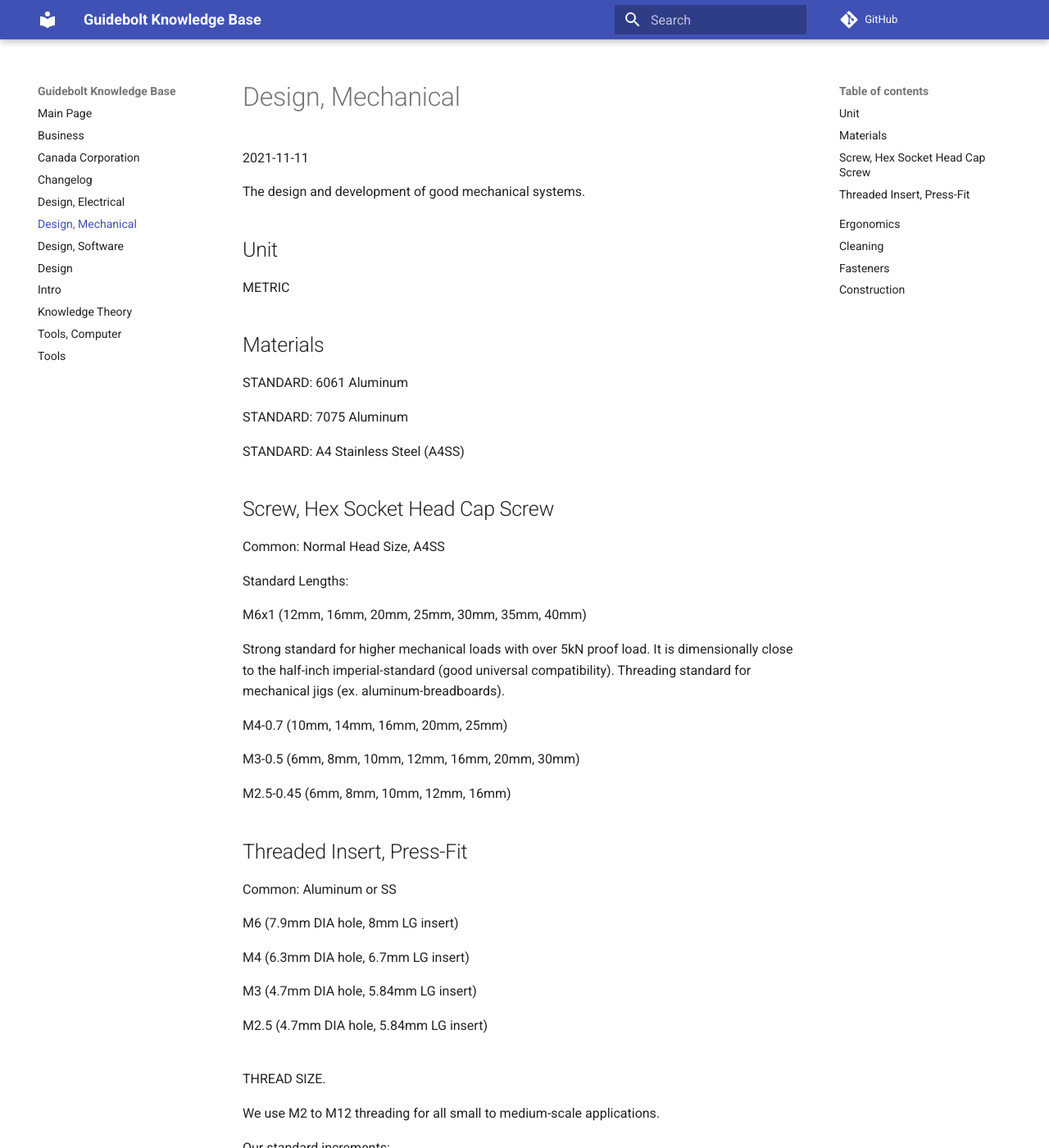
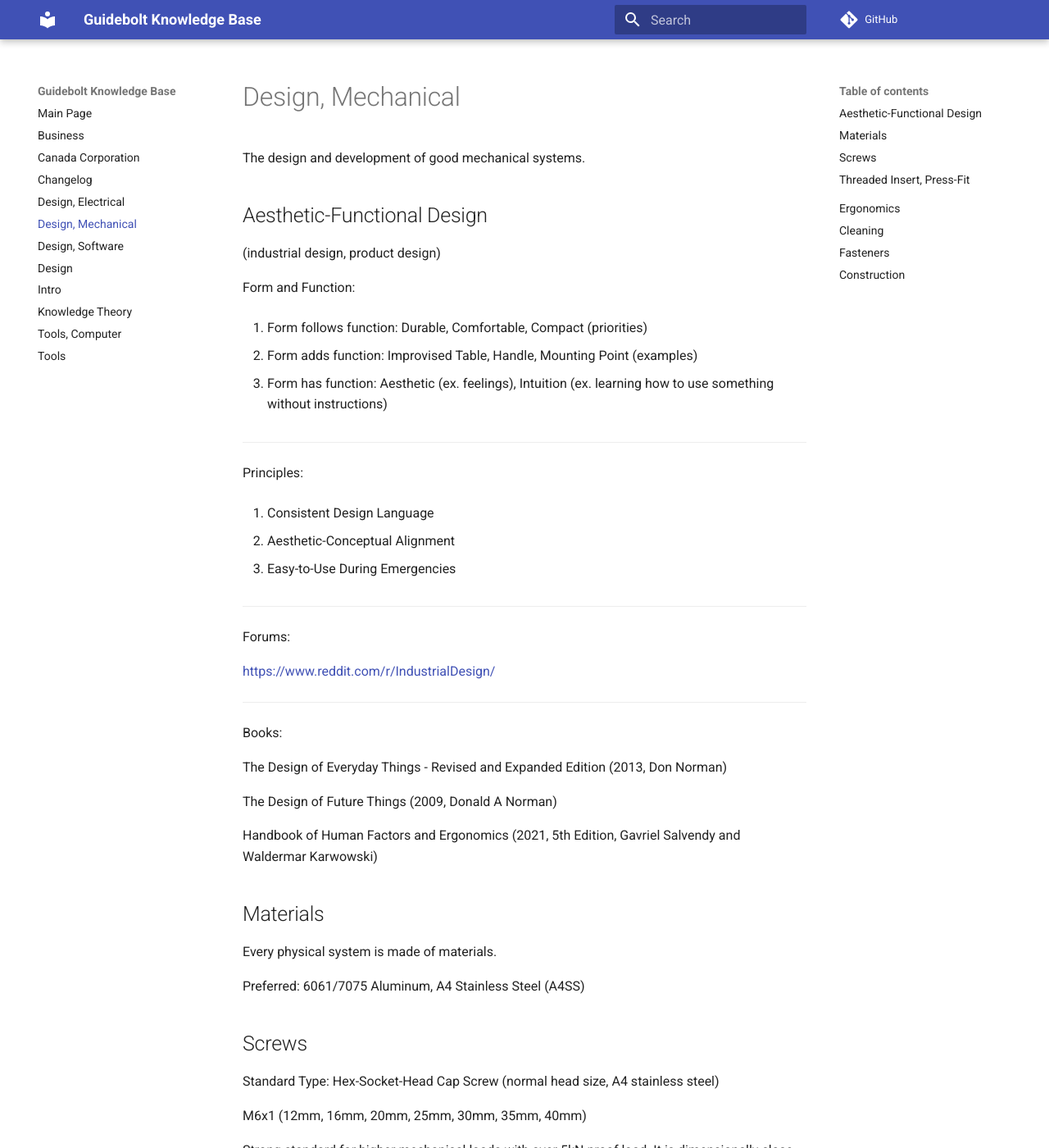
Before and after one commit to Guidebolt/knowledge, an MkDocs documentation site: the page built from docs/design-mech.md, in a window 1280 px wide and 1400 px high. Shown: the whole window at 82% size. Built offline with MkDocs 1.6.1 and Material for MkDocs 9.7.7, drawn with Linux system fonts in a browser that asks for light colours; comment, search, counter and statistics services are not loaded.

Commit message:
aesthetic-functional design

```diff
--- a/docs/design-mech.md
+++ b/docs/design-mech.md
@@ -1,26 +1,54 @@
 # Design, Mechanical
-
-2021-11-11
 
 The design and development of good mechanical systems.
 
-## Unit
+## Aesthetic-Functional Design
 
-METRIC
+(industrial design, product design)
+
+Form and Function:
+
+1. Form follows function: Durable, Comfortable, Compact (priorities)
+
+2. Form adds function: Improvised Table, Handle, Mounting Point (examples)
+
+3. Form has function: Aesthetic (ex. feelings), Intuition (ex. learning how to use something without instructions)
+
+---
+
+Principles:
+
+1. Consistent Design Language
+
+2. Aesthetic-Conceptual Alignment
+
+3. Easy-to-Use During Emergencies
+
+---
+
+Forums:
+
+[https://www.reddit.com/r/IndustrialDesign/](https://www.reddit.com/r/IndustrialDesign/)
+
+---
+
+Books:
+
+The Design of Everyday Things - Revised and Expanded Edition (2013, Don Norman)
+
+The Design of Future Things (2009, Donald A Norman)
+
+Handbook of Human Factors and Ergonomics (2021, 5th Edition, Gavriel Salvendy and Waldermar Karwowski)
 
 ## Materials
 
-STANDARD: 6061 Aluminum
+Every physical system is made of materials.
 
-STANDARD: 7075 Aluminum
+Preferred: 6061/7075 Aluminum, A4 Stainless Steel (A4SS)
 
-STANDARD: A4 Stainless Steel (A4SS)
+## Screws
 
-## Screw, Hex Socket Head Cap Screw
-
-Common: Normal Head Size, A4SS
-
-Standard Lengths:
+Standard Type: Hex-Socket-Head Cap Screw (normal head size, A4 stainless steel)
 
 M6x1 (12mm, 16mm, 20mm, 25mm, 30mm, 35mm, 40mm)
 
```
